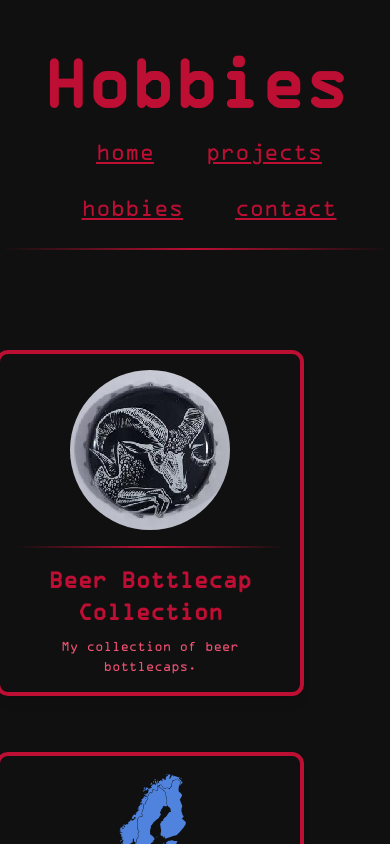
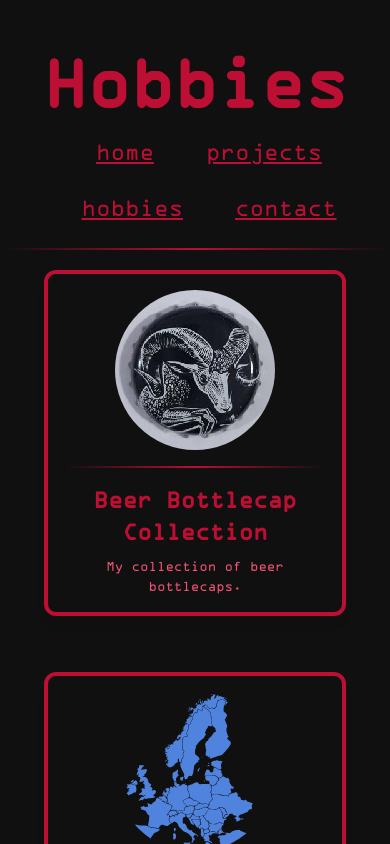
Before and after one commit to LordDeatHunter/dhhome, a SvelteKit app: page /hobbies in a window 390 px wide. Shown: the top 844 px of the page. Built offline with nearby package versions, Linux system fonts and the light colour scheme; some icons are missing; a web font is replaced by a local one.

Commit message:
Fix hobbies page on mobile

```diff
--- a/src/routes/hobbies/+page.svelte
+++ b/src/routes/hobbies/+page.svelte
@@ -4,12 +4,11 @@
   import HobbyLink from '$components/HobbyLink.svelte';
 </script>
 
-<main id="contact" class="bg-contact flex flex-col items-center gap-0">
+<main id="contact" class="bg-hobbies flex flex-col items-center gap-0">
   <div class="page-content">
     <h1 class="fade-in text-7xl font-[960]">Hobbies</h1>
     <NavBar />
     <div class="divider-h slower-fade-in"></div>
-  </div>
 
     <div class="hobby-links">
       <HobbyLink
@@ -25,4 +24,5 @@
         summary="A map of the countries I've visited."
       />
     </div>
+  </div>
 </main>
--- a/src/routes/hobbies/beercaps/+page.svelte
+++ b/src/routes/hobbies/beercaps/+page.svelte
@@ -93,13 +93,11 @@
     <h3 class="slower-fade-in text-center text-3xl font-[960]">
       Showing {sortedBottlecaps.length} / {Object.keys(data.caps).length} bottlecaps.
     </h3>
-    <div class="flex justify-center gap-4">
-      <div class="slower-fade-in flex max-w-[1440px] flex-col gap-8">
-        <div class="bottlecaps">
-          {#each sortedBottlecaps as bottlecap}
-            <Bottlecap {bottlecap} />
-          {/each}
-        </div>
+    <div class="slower-fade-in flex max-w-[1440px] flex-col justify-center gap-8 px-8">
+      <div class="bottlecaps">
+        {#each sortedBottlecaps as bottlecap}
+          <Bottlecap {bottlecap} />
+        {/each}
       </div>
     </div>
   </div>
--- a/src/style/style.css
+++ b/src/style/style.css
@@ -337,7 +337,11 @@
   }
 
   .hobby-links {
-    @apply flex flex-wrap gap-16;
+    @apply flex flex-wrap justify-center gap-16 px-12;
+  }
+
+  .hobby-link-anchor {
+    @apply h-full w-full;
   }
 
   .hobby-link {
@@ -350,7 +354,7 @@
     }
 
     p.summary {
-      @apply text-center text-sm;
+      @apply slower-fade-in text-center text-sm;
     }
 
     &:hover {
```
Lines whose indentation alone changed are shown as unchanged.
